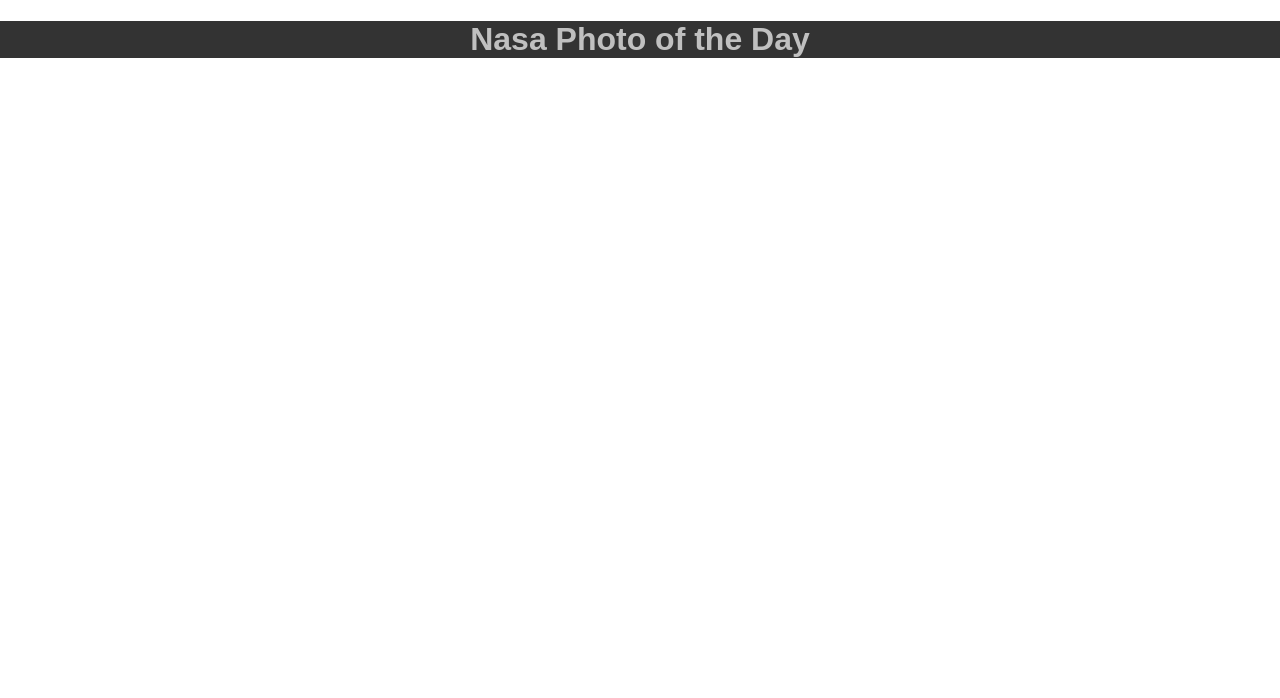
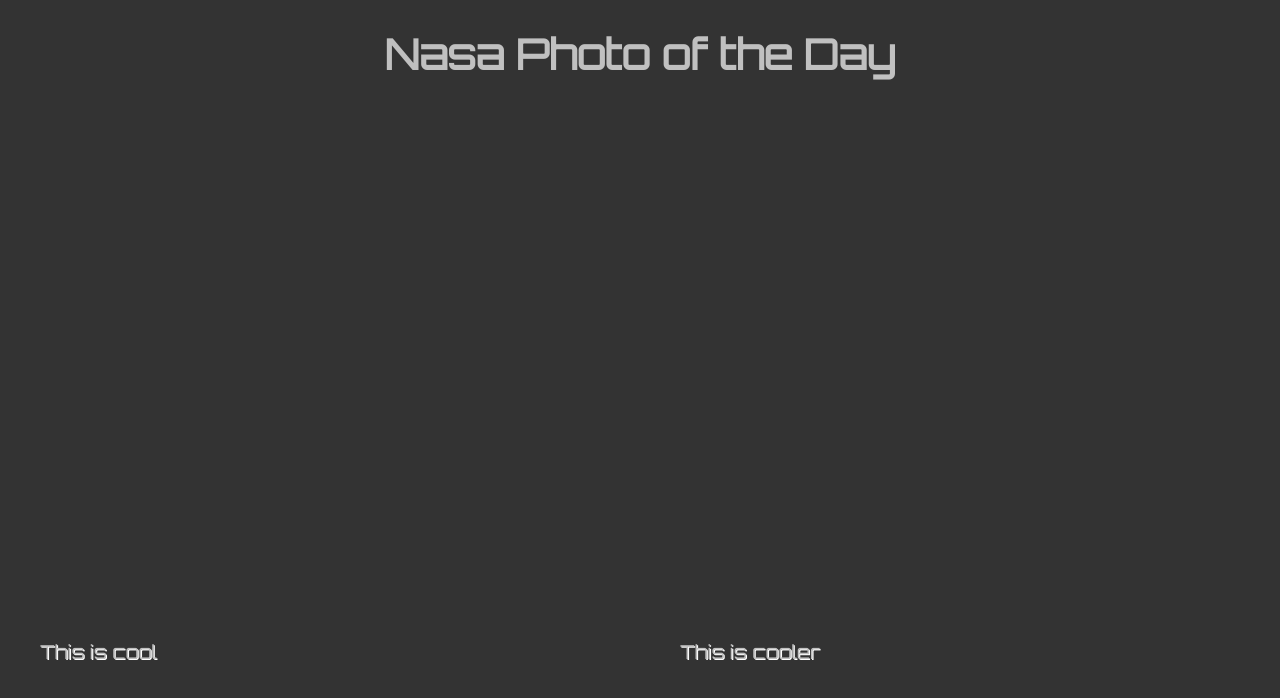
Before and after one commit to Cyclokitty/nasaPhotoOfDay, a React (Create React App) app: page / in a window 1280 px wide. Shown: the top 698 px of the page. Built offline with nearby package versions, Linux system fonts and the light colour scheme.

Commit message:
set up files and made the page show up with a new background and titles

```diff
--- a/public/App.css
+++ b/public/App.css
@@ -1,5 +1,4 @@
 .App {
-  background-color: #333;
   color: #c0c0c0;
   text-align: center;
   width: 100%;
--- a/public/App.scss
+++ b/public/App.scss
@@ -1,8 +1,6 @@
 $primaryText: #c0c0c0;
-$bgColor: #333;
 
 .App {
-  background-color: $bgColor;
   color: $primaryText;
   text-align: center;
   width: 100%;
--- /dev/null
+++ b/public/Header.css
@@ -0,0 +1,18 @@
+.Header {
+  font-size: 1.3em; }
+
+.Header-info {
+  display: flex;
+  width: 100%;
+  height: 25%;
+  margin: 0 auto 0 auto;
+  bottom: 0;
+  position: absolute; }
+
+.Header-item {
+  width: 50%;
+  text-align: left;
+  margin: 20px;
+  padding: 20px;
+  text-shadow: 1px 1px white;
+  font-size: 1.2em; }
--- /dev/null
+++ b/public/Header.scss
@@ -0,0 +1,23 @@
+$shadow: 1px 1px white;
+
+.Header {
+  font-size: 1.3em;
+}
+
+.Header-info {
+  display: flex;
+  width: 100%;
+  height: 25%;
+  margin: 0 auto 0 auto;
+  bottom: 0;
+  position: absolute;
+}
+
+.Header-item {
+  width: 50%;
+  text-align: left;
+  margin: 20px;
+  padding: 20px;
+  text-shadow: $shadow;
+  font-size: 1.2em;
+}
--- a/public/index.css
+++ b/public/index.css
@@ -1,6 +1,8 @@
+@import url("https://fonts.googleapis.com/css?family=Orbitron");
 body {
   margin: 0;
   padding: 0;
-  font-family: sans-serif;
+  font-family: 'Orbitron', sans-serif;
   width: 100%;
-  height: 100%; }
+  height: 100%;
+  background-color: #333; }
--- /dev/null
+++ b/public/index.scss
@@ -0,0 +1,12 @@
+@import url('https://fonts.googleapis.com/css?family=Orbitron');
+
+$bgColor: #333;
+
+body {
+  margin: 0;
+  padding: 0;
+  font-family: 'Orbitron', sans-serif;
+  width: 100%;
+  height: 100%;
+  background-color: $bgColor;
+}
--- a/src/App.js
+++ b/src/App.js
@@ -1,11 +1,12 @@
 import React, { Component } from 'react';
+import Header from './Header';
 import '../public/App.css';
 
 class App extends Component {
   render() {
     return (
       <div className="App">
-          <h1>Nasa Photo of the Day</h1>
+        <Header />
       </div>
     );
   }
--- /dev/null
+++ b/src/Header.js
@@ -0,0 +1,18 @@
+import React from 'react';
+import '../public/Header.css';
+
+const Header = () => {
+  return (
+    <div>
+      <div className='Header'>
+        <h1>Nasa Photo of the Day</h1>
+      </div>
+      <div className='Header-info'>
+        <div className='Header-item'>This is cool</div>
+        <div className='Header-item'>This is cooler</div>
+      </div>
+    </div>
+  )
+}
+
+export default Header;
```
